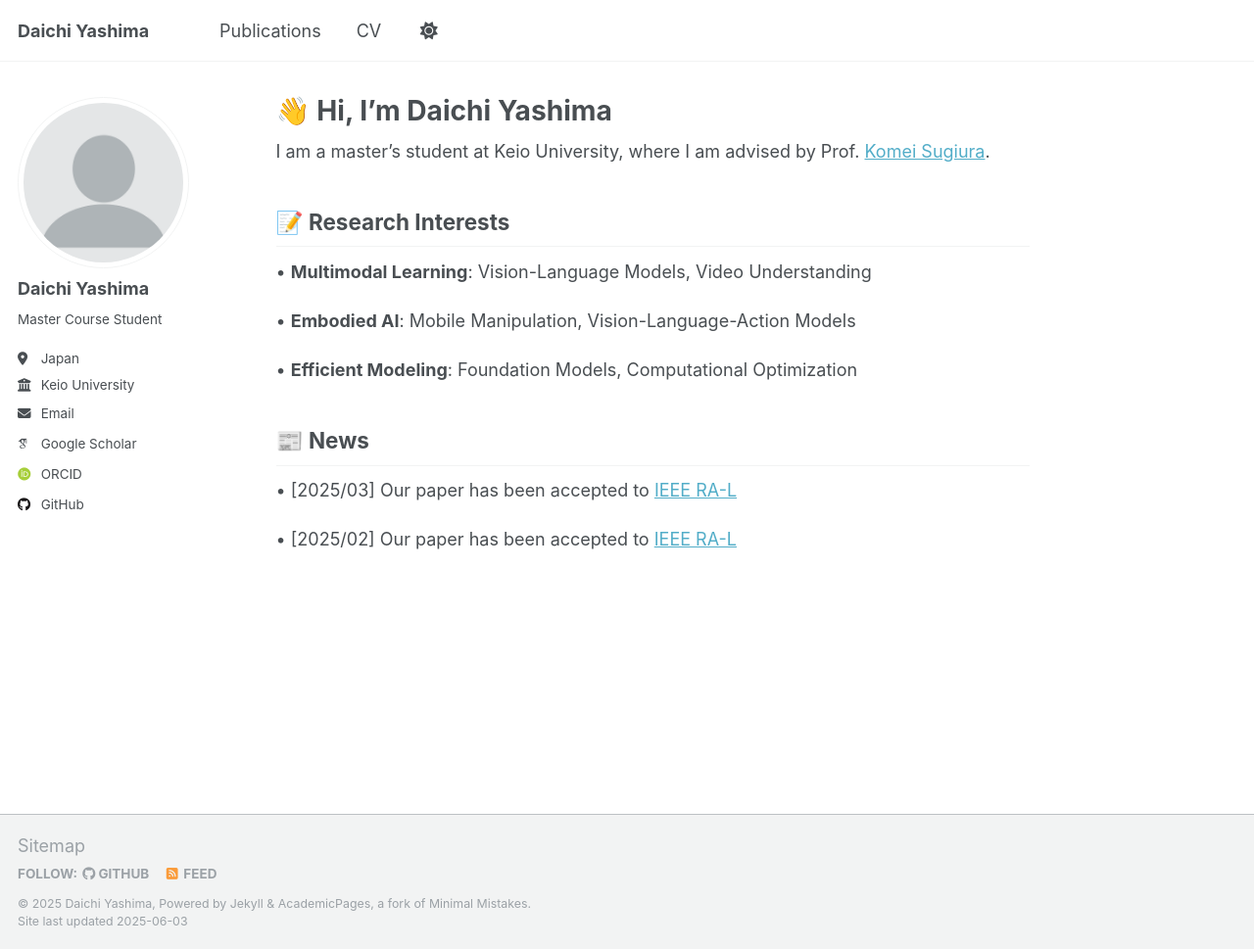
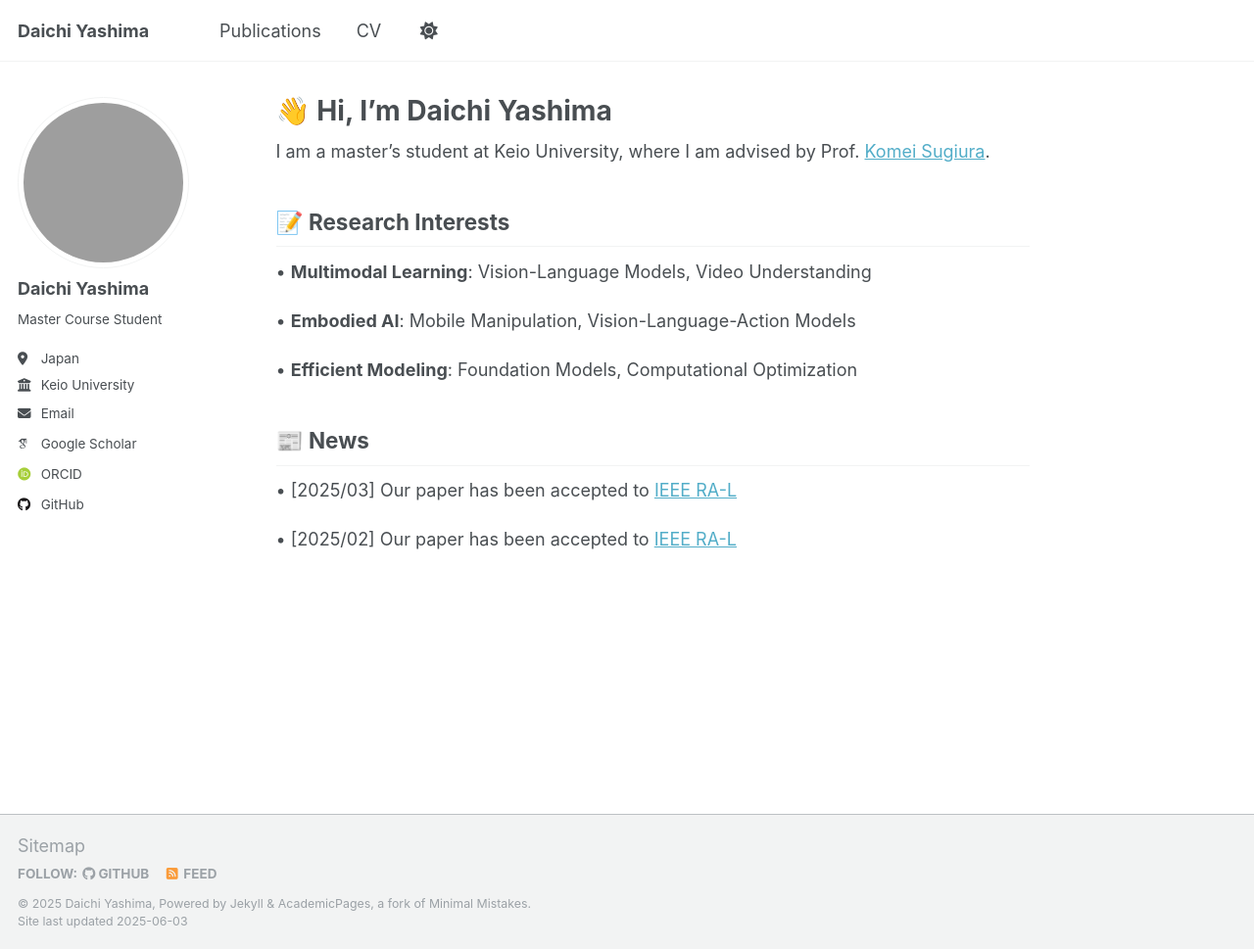
Before and after one commit to daichi1207/daichi1207.github.io, a Jekyll site: the page built from _pages/about.md, in a window 1280 px wide and 969 px high. Shown: the whole window at 98% size. Built offline with Jekyll 4.4.1, drawn with Linux system fonts in a browser that asks for light colours; some web fonts are replaced.

Commit message:
🚑️ Added self image

```diff
--- a/_config.yml
+++ b/_config.yml
@@ -22,7 +22,7 @@ repository               : "daichi1207/daichi1207.github.io"
 #               Additional customization can be done by editing /_includes/author-profile.html
 author:
   # Biographic information
-  avatar           : "profile.png"
+  avatar           : "self.jpeg"
   name             : "Daichi Yashima"
   pronouns         : # example: "she/her"
   bio              : "Master Course Student"
--- a/_sass/layout/_sidebar.scss
+++ b/_sass/layout/_sidebar.scss
@@ -94,8 +94,11 @@
   }
 
   img {
-    max-width: 175px;
+    width: 175px;
+    height: 175px;
     border-radius: 50%;
+    object-fit: cover;
+    display: block; // Ensures proper rendering
 
     @include breakpoint($large) {
       padding: 5px;
```
Also changed, not shown: 1 other file.
